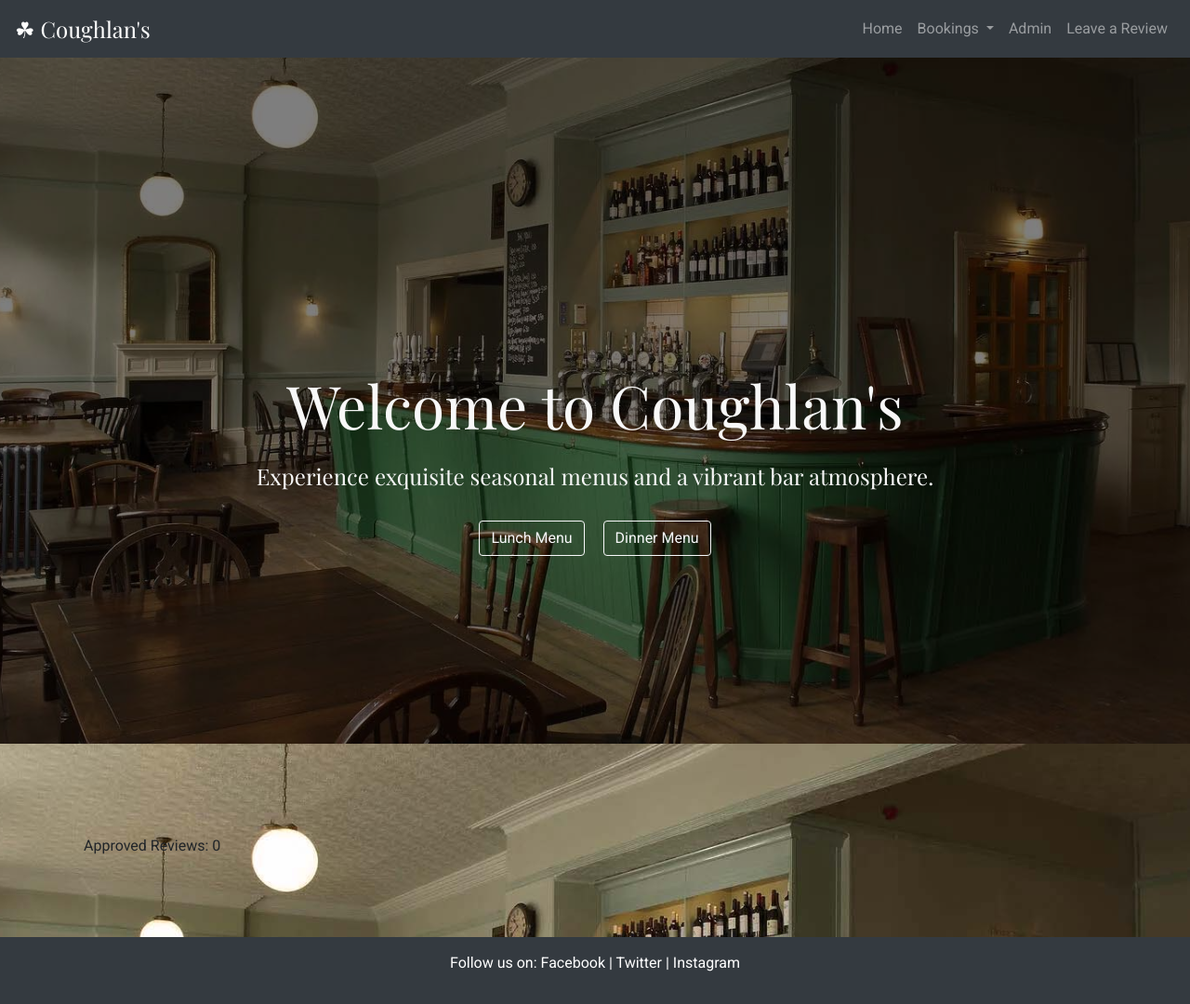
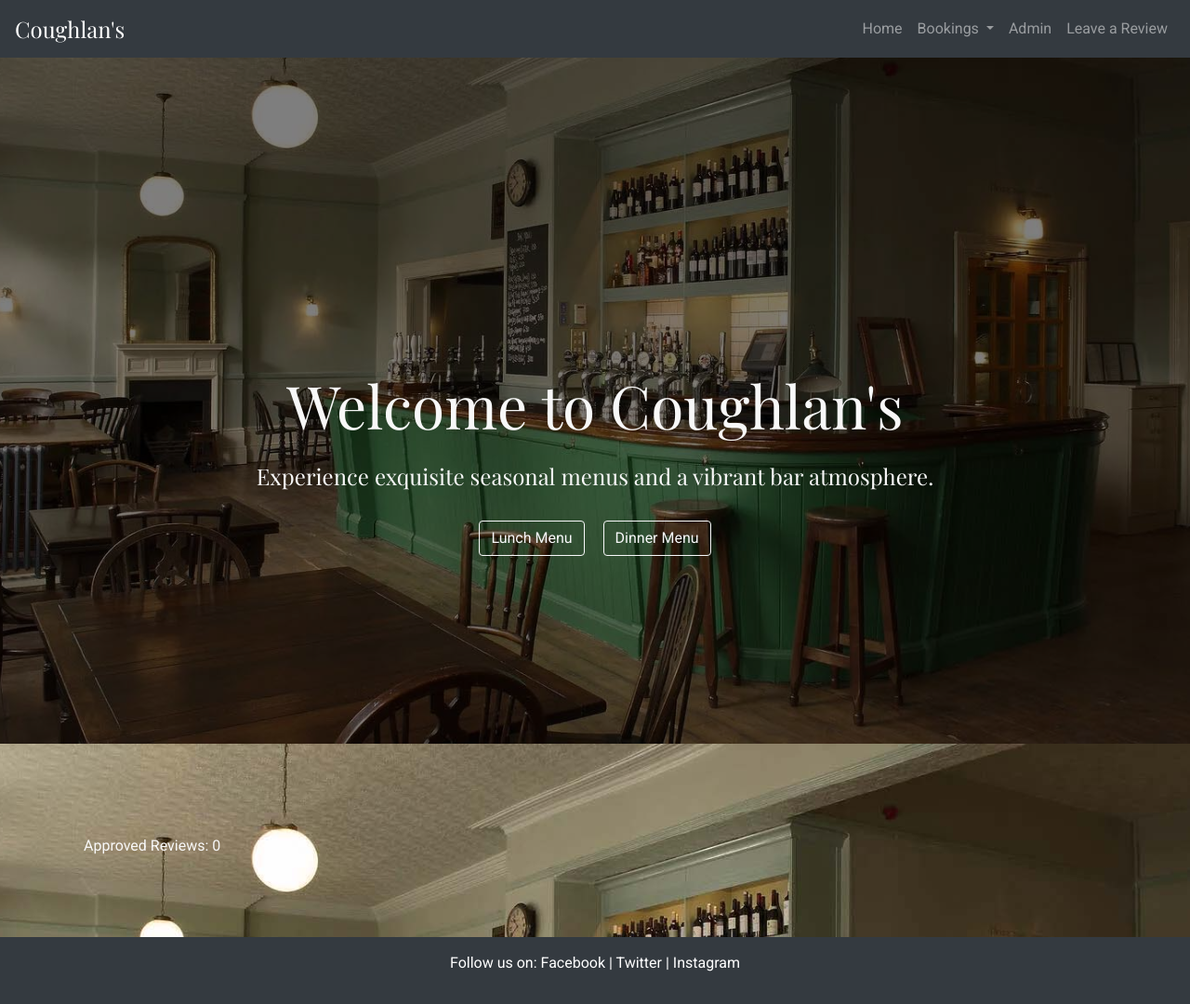
Before and after one commit to p-coughlan/book-a-table, a Django app: page / in a window 1280 px wide. Shown: the whole page at 93% size. Run offline with Django 4.2, Linux system fonts and the light colour scheme; some libraries are stand-ins or nearby versions.

Commit message:
Add temporary style to approved reviews count on home page for testing

```diff
--- a/bookings/templates/bookings/base.html
+++ b/bookings/templates/bookings/base.html
@@ -78,7 +78,7 @@
   <body>
     <!-- Fixed Navbar at the top using Bootstrap classes -->
     <nav class="navbar navbar-expand-lg navbar-dark bg-dark">
-      <a class="navbar-brand" href="{% url 'home' %}"><span>&#9752;</span> Coughlan's</a>
+      <a class="navbar-brand" href="{% url 'home' %}">Coughlan's</a>
       <button class="navbar-toggler" type="button" data-toggle="collapse" data-target="#navbarNav"
               aria-controls="navbarNav" aria-expanded="false" aria-label="Toggle navigation">
         <span class="navbar-toggler-icon"></span>
--- a/bookings/templates/bookings/home.html
+++ b/bookings/templates/bookings/home.html
@@ -69,7 +69,7 @@
   </div>
 </section>
 
-<p>Approved Reviews: {{ approved_reviews|length }}</p>
+<p style="color: #f8f8f8;">Approved Reviews: {{ approved_reviews|length }}</p>
 
 {% include 'bookings/review_ticker.html' with reviews=approved_reviews %}
 
```
